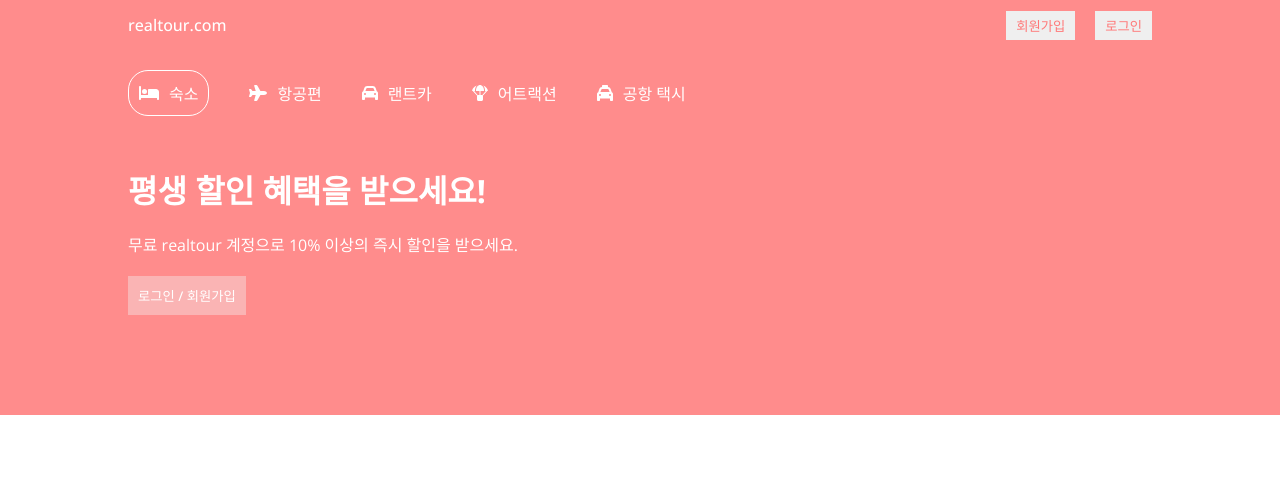
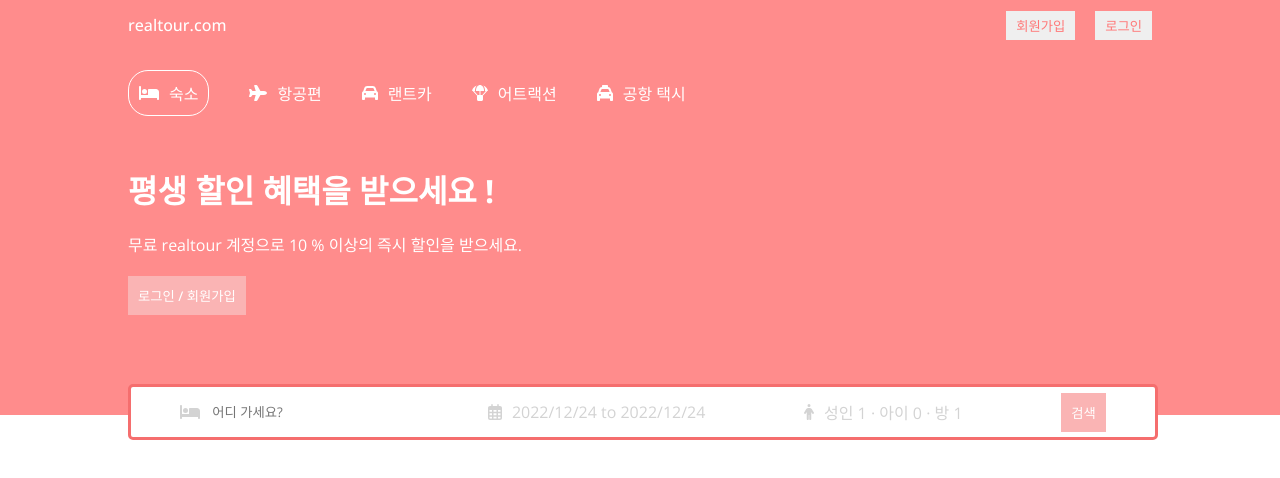
Before and after one commit to Jangchaeyun/TourBooking, a React (Create React App) app: page / in a window 1280 px wide. Shown: the top 478 px of the page. Built offline with nearby package versions, Linux system fonts and the light colour scheme.

Commit message:
React Advanced Search Bar Design with a Calendar

```diff
--- a/package.json
+++ b/package.json
@@ -10,7 +10,9 @@
     "@testing-library/jest-dom": "^5.16.4",
     "@testing-library/react": "^13.1.1",
     "@testing-library/user-event": "^13.5.0",
+    "date-fns": "^2.29.3",
     "react": "^18.0.0",
+    "react-date-range": "^1.4.0",
     "react-dom": "^18.0.0",
     "react-router-dom": "6.3.0",
     "react-scripts": "5.0.1",
--- a/src/components/header/Header.jsx
+++ b/src/components/header/Header.jsx
@@ -1,38 +1,157 @@
-import { faBed, faCar, faParachuteBox, faPlane, faTaxi } from '@fortawesome/free-solid-svg-icons'
-import { FontAwesomeIcon } from '@fortawesome/react-fontawesome'
+import {faCalendarDays} from '@fortawesome/free-regular-svg-icons'
+import {
+    faBed,
+    faCar,
+    faParachuteBox,
+    faPerson,
+    faPlane,
+    faTaxi
+} from '@fortawesome/free-solid-svg-icons'
+import {FontAwesomeIcon} from '@fortawesome/react-fontawesome'
 import './header.css'
+import {DateRange} from 'react-date-range';
+import {useState} from 'react';
+import 'react-date-range/dist/styles.css';
+import 'react-date-range/dist/theme/default.css';
+import { format } from "date-fns"
+const Header = ({ type }) => {
+    const [openDate, setOpenDate] = useState(false)
+    const [date, setDate] = useState([
+        {
+            startDate: new Date(),
+            endDate: new Date(),
+            key: 'selection'
+        }
+    ]);
+    const [openOptions, setOpenOptions] = useState(false);
+    const [options, setOptions] = useState({adult: 1, children: 0, room: 1});
 
-const Header = () => {
+    const handleOption = (name, operation) => {
+        setOptions((prev) => {
+            return {
+                ...prev,
+                [name]: operation === "i"
+                    ? options[name] + 1
+                    : options[name] - 1
+            };
+        });
+    };
+
     return (
         <div className="header">
-      <div className="headerContainer">
+            <div className={type === "list" ? "headerContainer listMode" : "headerContainer"}>
                 <div className="headerList">
                     <div className="headerListItem active">
-            <FontAwesomeIcon icon={faBed} />
+                        <FontAwesomeIcon icon={faBed}/>
                         <span>숙소</span>
                     </div>
                     <div className="headerListItem">
-            <FontAwesomeIcon icon={faPlane} />
+                        <FontAwesomeIcon icon={faPlane}/>
                         <span>항공편</span>
                     </div>
                     <div className="headerListItem">
-            <FontAwesomeIcon icon={faCar} />
+                        <FontAwesomeIcon icon={faCar}/>
                         <span>랜트카</span>
                     </div>
                     <div className="headerListItem">
-            <FontAwesomeIcon icon={faParachuteBox} />
+                        <FontAwesomeIcon icon={faParachuteBox}/>
                         <span>어트랙션</span>
                     </div>
                     <div className="headerListItem">
-            <FontAwesomeIcon icon={faTaxi} />
+                        <FontAwesomeIcon icon={faTaxi}/>
                         <span>공항 택시</span>
                     </div>
                 </div>
-        <h1 className="headerTitle">평생 할인 혜택을 받으세요!</h1>
+                {
+                    type !== "list" && <> <h1 className = "headerTitle" > 평생 할인 혜택을 받으세요 !</h1>
                 <p className="headerDesc">
-          무료 realtour 계정으로 10% 이상의 즉시 할인을 받으세요.
-        </p>
-        <button className="headerBtn">로그인 / 회원가입</button>
+                    무료 realtour 계정으로 10 % 이상의 즉시 할인을 받으세요.</p>
+                <button className="headerBtn">로그인 / 회원가입</button> < div className = "headerSearch" > <div className="headerSearchItem">
+                            <FontAwesomeIcon icon={faBed} className="headerIcon"/>
+                            <input type="text" placeholder="어디 가세요?" className="headerSearchInput"/>
+                        </div>
+                        <div className="headerSearchItem">
+                            <FontAwesomeIcon icon={faCalendarDays} className="headerIcon"/>
+                            <span onClick={() => setOpenDate(!openDate)} className="headerSearchText">
+                                {
+                                    `${format(date[0].startDate, "yyyy/MM/dd")} to ${format(
+                                        date[0].endDate,
+                                        "yyyy/MM/dd"
+                                    )}`
+                                }
+                            </span>
+                            {
+                                openDate && <DateRange
+                                        editableDateInputs={true}
+                                        onChange={item => setDate([item.selection])}
+                                        moveRangeOnFirstSelection={false}
+                                        ranges={date}
+                                        className="date"/>
+                            }
+                        </div>
+                        <div className="headerSearchItem">
+                            <FontAwesomeIcon icon={faPerson} className="headerIcon"/>
+                            <span onClick={() => setOpenOptions(!openOptions)} className="headerSearchText">{`성인 ${options.adult} · 아이 ${options.children} · 방 ${options.room}`}</span>
+                            {
+                                openOptions && <div className="options">
+                                        <div className="optionItem">
+                                            <span className="optionText">성인</span>
+                                            <div className="optionCounter">
+                                                <button
+                                                    disabled={options.adult <= 1}
+                                                    className="optionCounterButton"
+                                                    onClick={() => handleOption("adult", "d")}>
+                                                    -
+                                                </button>
+                                                <span className="optionCounterNumber">{options.adult}</span>
+                                                <button
+                                                    className="optionCounterButton"
+                                                    onClick={() => handleOption("adult", "i")}>
+                                                    +
+                                                </button>
+                                            </div>
+                                        </div>
+                                        <div className="optionItem">
+                                            <span className="optionText">아이</span>
+                                            <div className="optionCounter">
+                                                <button
+                                                    disabled={options.children <= 1}
+                                                    className="optionCounterButton"
+                                                    onClick={() => handleOption("children", "d")}>
+                                                    -
+                                                </button>
+                                                <span className="optionCounterNumber">{options.children}</span>
+                                                <button
+                                                    className="optionCounterButton"
+                                                    onClick={() => handleOption("children", "i")}>
+                                                    +
+                                                </button>
+                                            </div>
+                                        </div>
+                                        <div className="optionItem">
+                                            <span className="optionText">방</span>
+                                            <div className="optionCounter">
+                                                <button
+                                                    disabled={options.room <= 1}
+                                                    className="optionCounterButton"
+                                                    Click={() => handleOption("room", "d")}>-</button>
+                                                <span className="optionCounterNumber">{options.room}</span>
+                                                <button
+                                                    className="optionCounterButton"
+                                                    onClick={() => handleOption("room", "i")}>
+                                                    +
+                                                </button>
+                                            </div>
+                                        </div>
+                                    </div>
+                            }
+                        </div>
+                        <div className="headerSearchItem">
+                            <button className="headerBtn">검색</button>
+                        </div>
+                    </div>
+                </>
+                }
             </div>
         </div>
     )
--- a/src/components/header/header.css
+++ b/src/components/header/header.css
@@ -3,12 +3,17 @@
     color: white;
     display: flex;
     justify-content: center;
+    position: relative;
 }
 
 .headerContainer {
     width: 100%;
     max-width: 1024px;
     margin: 20px 0px 100px 0px;
+}
+
+.headerContainer.listMode {
+
 }
 
 .headerList {
@@ -41,3 +46,80 @@
     padding: 10px;
     cursor: pointer;
 }
+
+.headerSearch {
+    height: 30px;
+    background-color: white;
+    border: 3px solid #F56E6E;
+    display: flex;
+    align-items: center;
+    justify-content: space-around;
+    padding: 10px 0px;
+    border-radius: 5px;
+    position: absolute;
+    bottom: -25px;
+    width: 100%;
+    max-width: 1024px;
+}
+
+.headerIcon {
+    color: lightgray;
+}
+
+.headerSearchItem {
+    display: flex;
+    align-items: center;
+    gap: 10px;
+}
+
+.headerSearchInput {
+    border: none;
+    outline: none;
+}
+
+.headerSearchText {
+    color: lightgray;
+    cursor: pointer;
+}
+
+.date {
+    position: absolute;
+    top: 50px;
+}
+
+.options {
+    position: absolute;
+    top: 50px;
+    background-color: white;
+    color: gray;
+    border-radius: 5px;
+    -webkit-box-shadow: 0px 0px 10px -5px rgba(0, 0, 0, 0.4);
+    box-shadow: 0px 0px 10px -5px rgba(0, 0, 0, 0.4);
+}
+
+.optionItem {
+    width: 200px;
+    display: flex;
+    justify-content: space-between;
+    margin: 10px;
+}
+
+.optionCounter {
+    display: flex;
+    align-items: center;
+    gap: 10px;
+    font-size: 12px;
+    color: black;
+}
+
+.optionCounterButton {
+    width: 30px;
+    height: 30px;
+    border: 1px solid #FF8C8C;
+    color: #FF8C8C;
+    background-color: white;
+}
+
+.optionCounterButton:disabled {
+    cursor: not-allowed;
+}
--- a/src/pages/list/List.jsx
+++ b/src/pages/list/List.jsx
@@ -1,8 +1,13 @@
 import React from 'react'
+import Header from '../../components/header/Header'
+import Navbar from '../../components/navbar/Navbar'
 
 const List = () => {
   return (
-    <div>List</div>
+    <div>
+      <Navbar />
+      <Header type="list" />
+    </div>
   )
 }
 
```
Also changed, not shown: 1 other file (tests, documents, lock files or other folders). Lines whose indentation alone changed are shown as unchanged.
